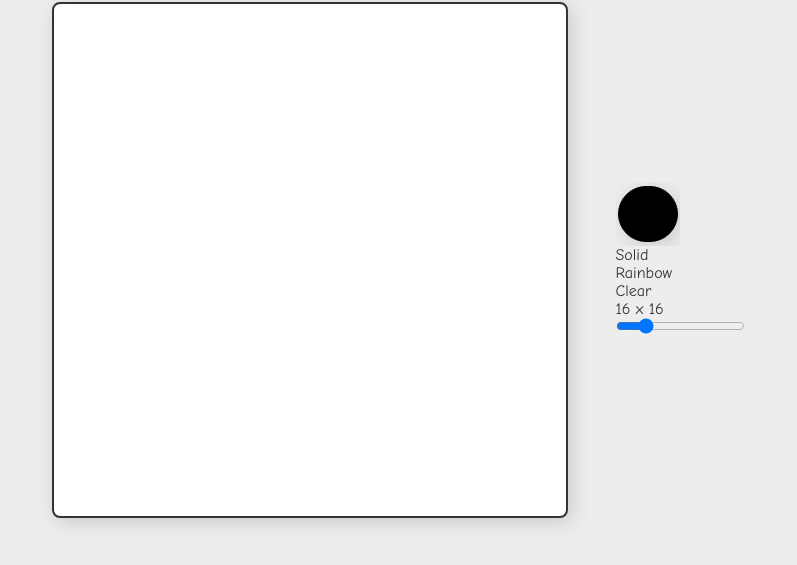
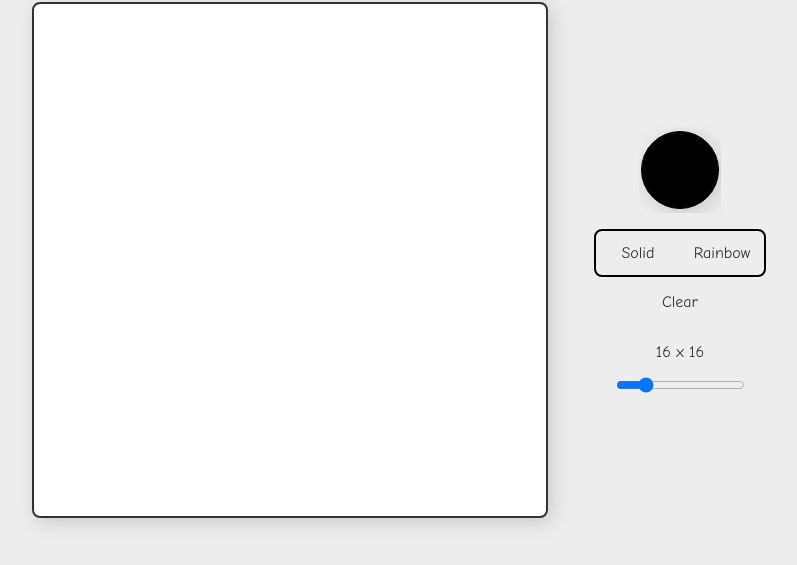
Before and after one commit to Jeremie-R/Etch-a-Sketch, a plain HTML site: page index.html in a window 1280 px wide. Shown: the part 235-800 px from the top of the page, without its empty margins (242-1039 px from the left). Drawn offline with Linux system fonts and the light colour scheme.

Commit message:
controler css

```diff
--- a/index.html
+++ b/index.html
@@ -30,8 +30,8 @@
                 <input type="color" id="colorPicker" value="#000000">
 
                 <div class="simple-or-rainbow">
-                    <div class="simple" id="simple">Solid</div>
-                    <div class="rainbow" id="rainbow">Rainbow</div>
+                    <div class="switch" id="simple">Solid</div>
+                    <div class="switch" id="rainbow">Rainbow</div>
                 </div>
 
                 <div class="button" id="clear">Clear</div>
--- a/styles.css
+++ b/styles.css
@@ -63,14 +63,44 @@ body {
     width: 100%;
 }
 
+
+
+.controler-section {
+    display: flex;
+    flex-direction: column;
+    align-items: center;
+    gap: 16px;
+    width: 168px;
+}
+
+.simple-or-rainbow {
+    display: flex;
+    border: 2px solid #000000;
+    border-radius: 8px;
+    width: 100%;
+    height: 44px;
+}
+
+.switch {
+    height: 100%;
+    width: 100%;
+    display: flex;
+    align-items: center;
+    justify-content: center;
+    cursor: pointer;
+}
+
+.but{}
+
 #colorPicker {
     -webkit-appearance: none;
     -moz-appearance: none;
     appearance: none;
     background-color: transparent;
-    width: 64px;
-    height: 64px;
+    width: 82px;
+    height: 86px;
     border: none;
+    cursor: pointer;
 
 }
 
```
